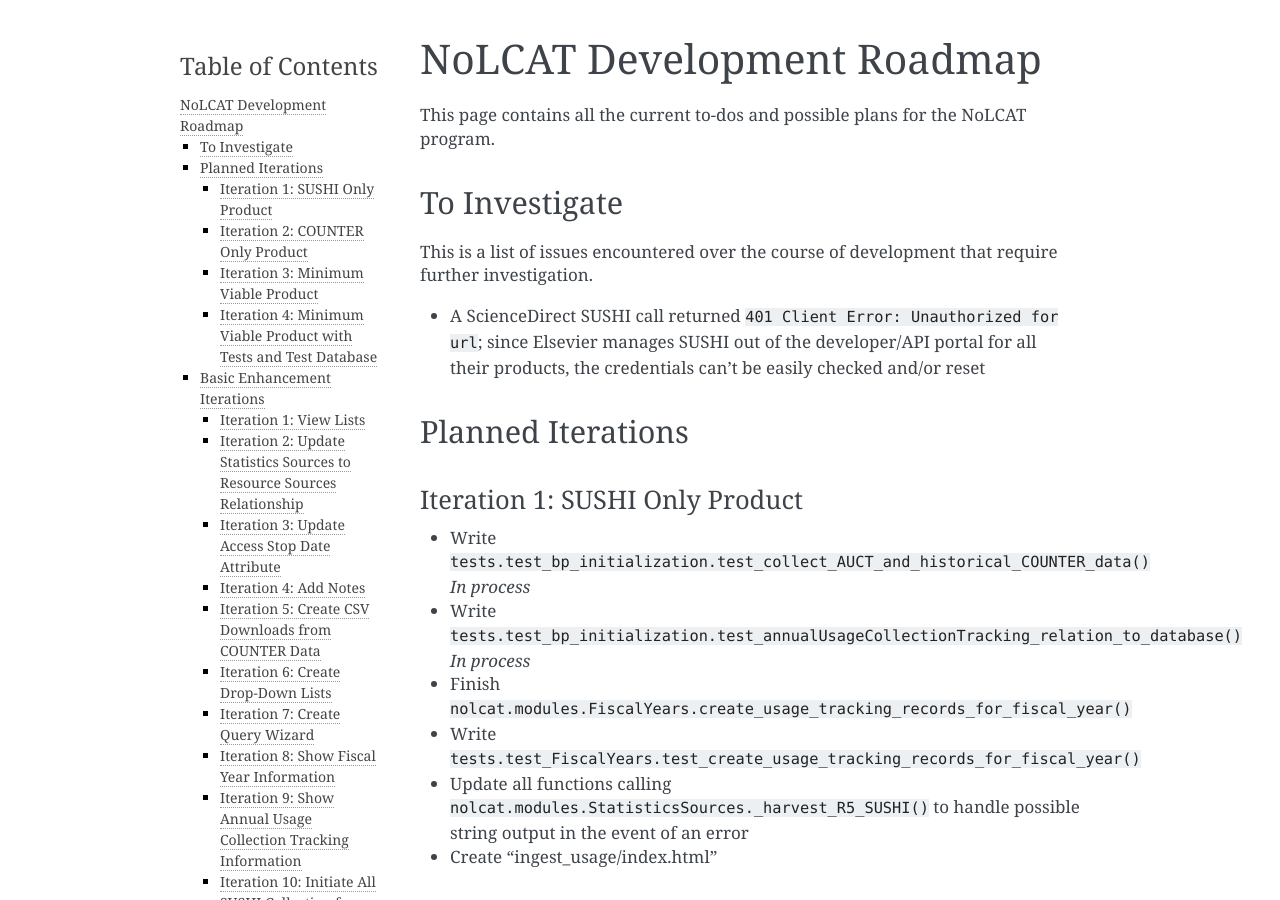
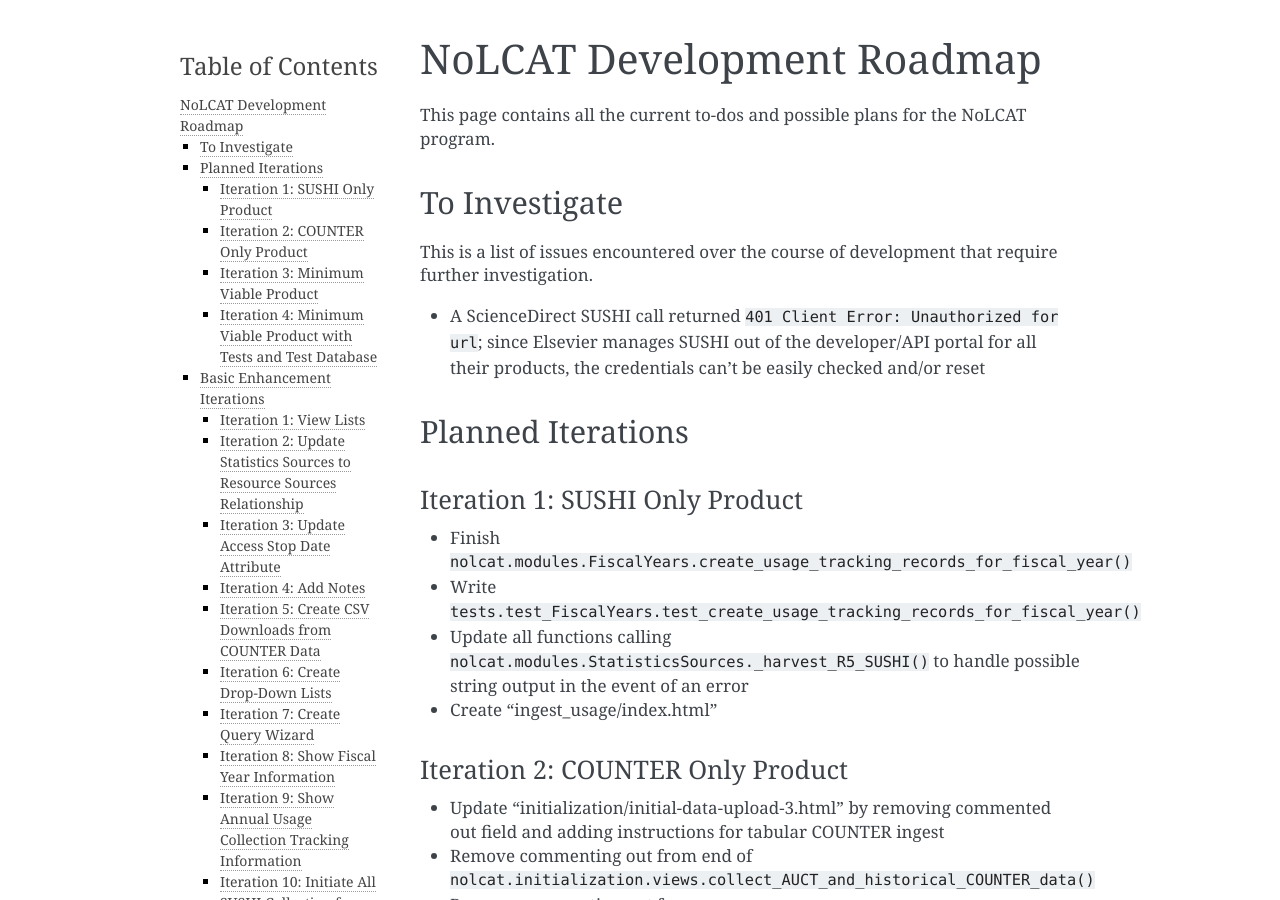
Before and after one commit to ereiskind/nolcat, a Sphinx documentation site: the page built from docs/source/roadmap.rst, in a window 1280 px wide and 900 px high. Built offline with Sphinx 7.4.7, drawn with Linux system fonts in a browser that asks for light colours.

Commit message:
Remove completed to-dos from roadmap

```diff
--- a/docs/source/roadmap.rst
+++ b/docs/source/roadmap.rst
@@ -13,8 +13,6 @@
 
 Iteration 1: SUSHI Only Product
 ===============================
-* Write ``tests.test_bp_initialization.test_collect_AUCT_and_historical_COUNTER_data()`` *In process*
-* Write ``tests.test_bp_initialization.test_annualUsageCollectionTracking_relation_to_database()`` *In process*
 * Finish ``nolcat.modules.FiscalYears.create_usage_tracking_records_for_fiscal_year()``
 * Write ``tests.test_FiscalYears.test_create_usage_tracking_records_for_fiscal_year()``
 * Update all functions calling ``nolcat.modules.StatisticsSources._harvest_R5_SUSHI()`` to handle possible string output in the event of an error
```
